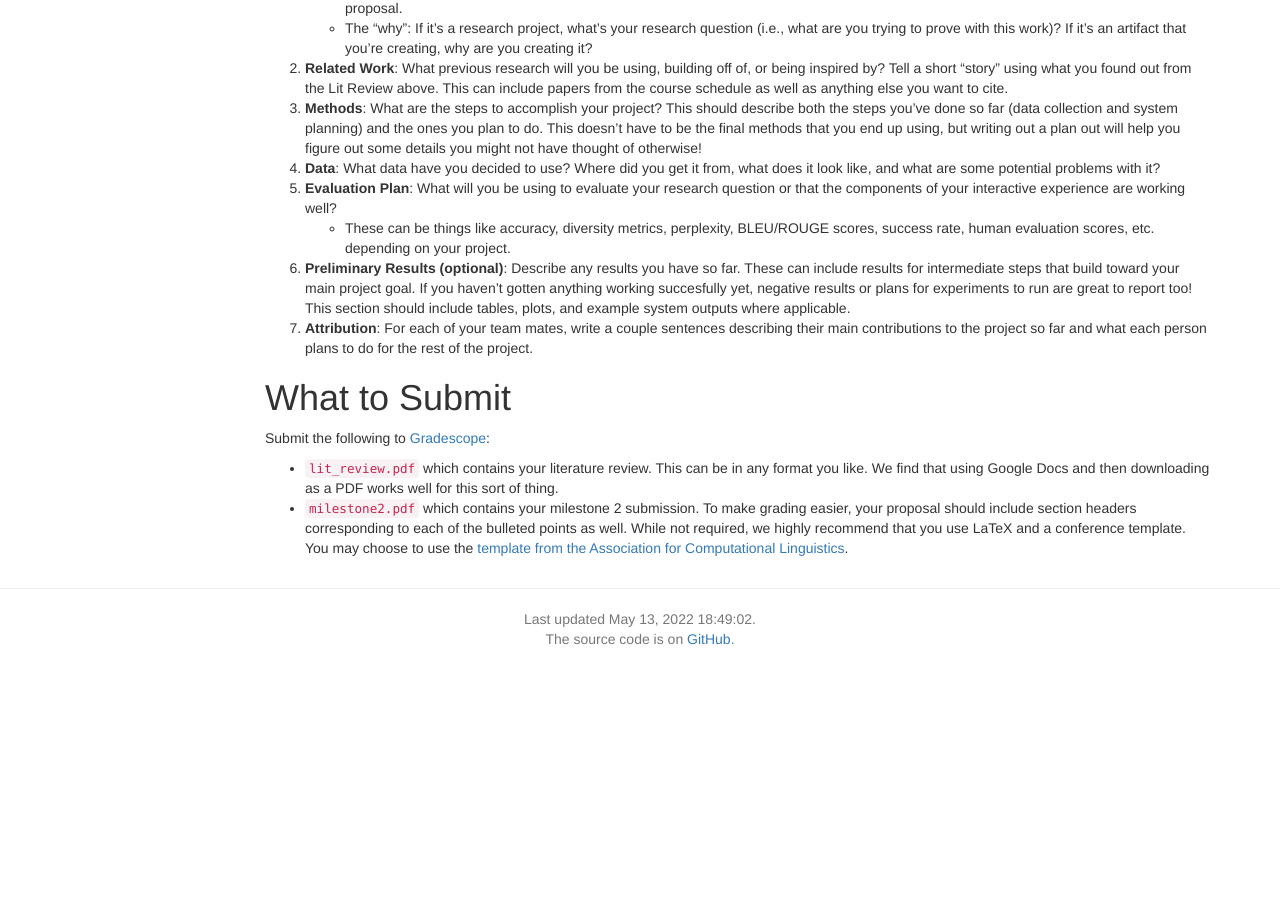
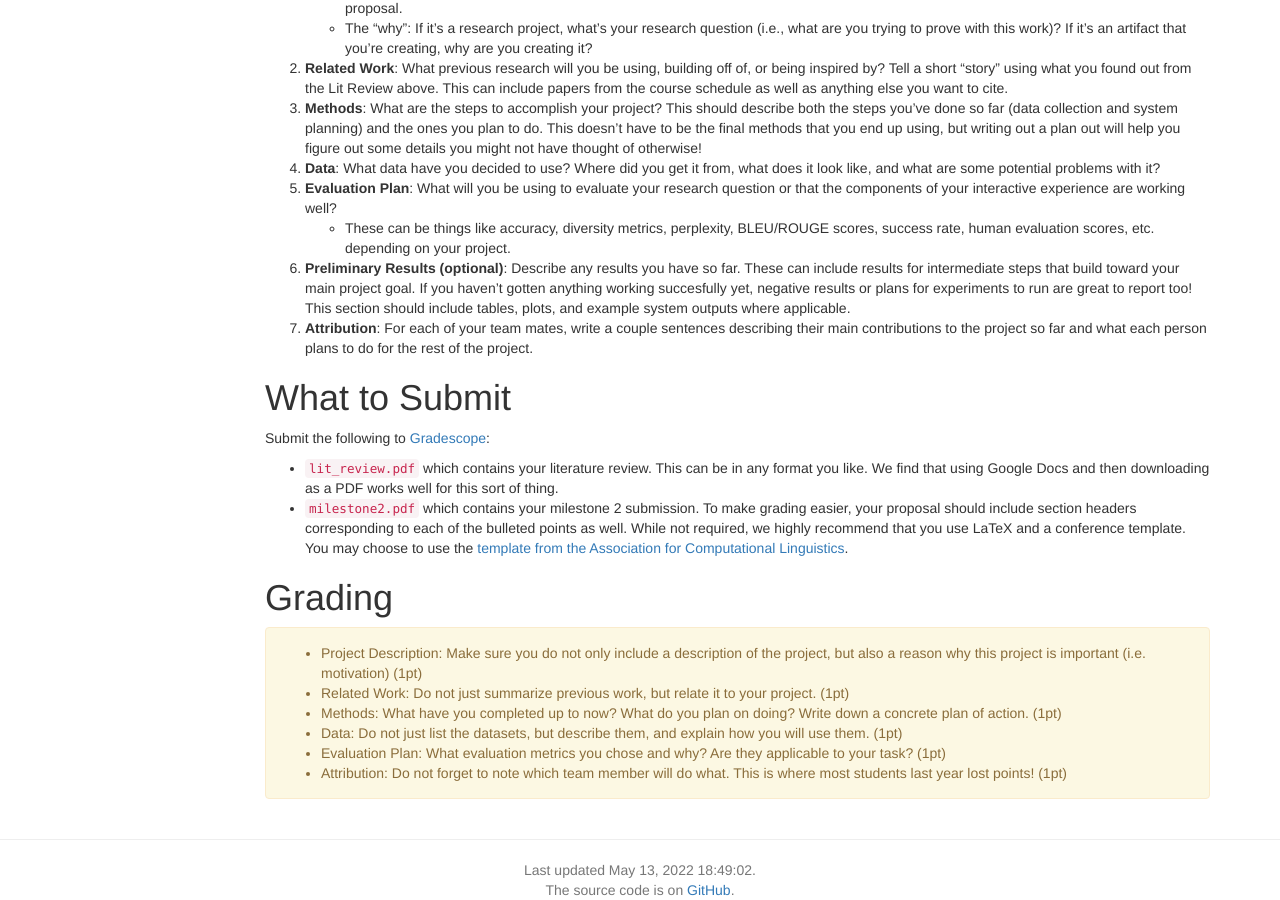
Before and after one commit to interactive-fiction-class/interactive-fiction-class.github.io, a Jekyll site: the page built from homeworks/progress-report1/pr1.md, in a window 1280 px wide and 900 px high, scrolled down 1190 px. Built offline with Jekyll 4.4.1, drawn with Linux system fonts in a browser that asks for light colours; nearby versions of some CDN libraries; a script that is not in the unit is left out; before the commit the page ends 1839 px from its top, so only the background shows below that.

Commit message:
Update Rubric MS 2

```diff
--- a/homeworks/progress-report1/pr1.md
+++ b/homeworks/progress-report1/pr1.md
@@ -104,3 +104,13 @@ __Title__ & __Author Names__: What are you calling your project? These are not g
 Submit the following to [Gradescope](https://www.gradescope.com/courses/354158/assignments/1944469):
 * `lit_review.pdf` which contains your literature review. This can be in any format you like. We find that using Google Docs and then downloading as a PDF works well for this sort of thing.
 * `milestone2.pdf` which contains your milestone 2 submission. To make grading easier, your proposal should include section headers corresponding to each of the bulleted points as well. While not required, we highly recommend that you use LaTeX and a conference template. You may choose to use the [template from the Association for Computational Linguistics](https://www.overleaf.com/latex/templates/acl-rolling-review-template/jxbhdzhmcpdm).
+
+# Grading
+<div class="alert alert-warning" markdown="1">
+* Project Description: Make sure you do not only include a description of the project, but also a reason why this project is important (i.e. motivation) (1pt)
+* Related Work: Do not just summarize previous work, but relate it to your project. (1pt)
+* Methods: What have you completed up to now? What do you plan on doing? Write down a concrete plan of action. (1pt)
+* Data: Do not just list the datasets, but describe them, and explain how you will use them. (1pt)
+* Evaluation Plan: What evaluation metrics you chose and why? Are they applicable to your task? (1pt)
+* Attribution: Do not forget to note which team member will do what. This is where most students last year lost points! (1pt)
+</div>
```
